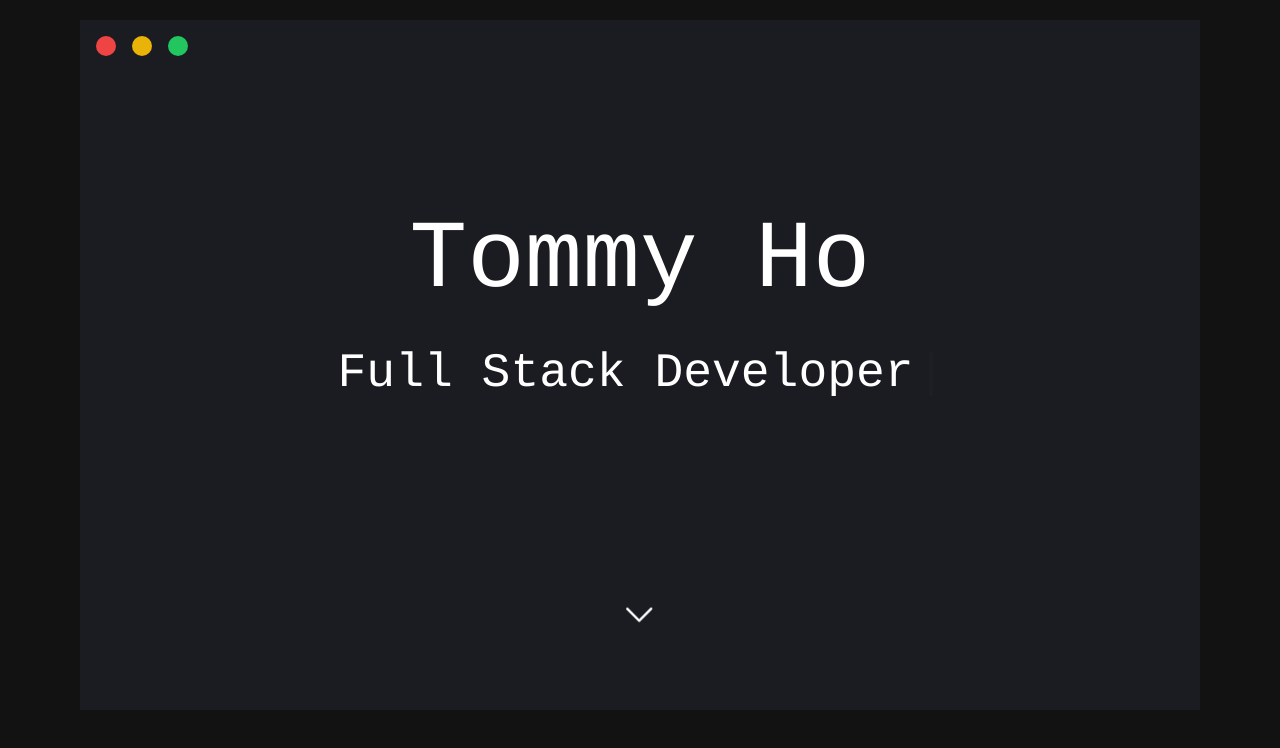
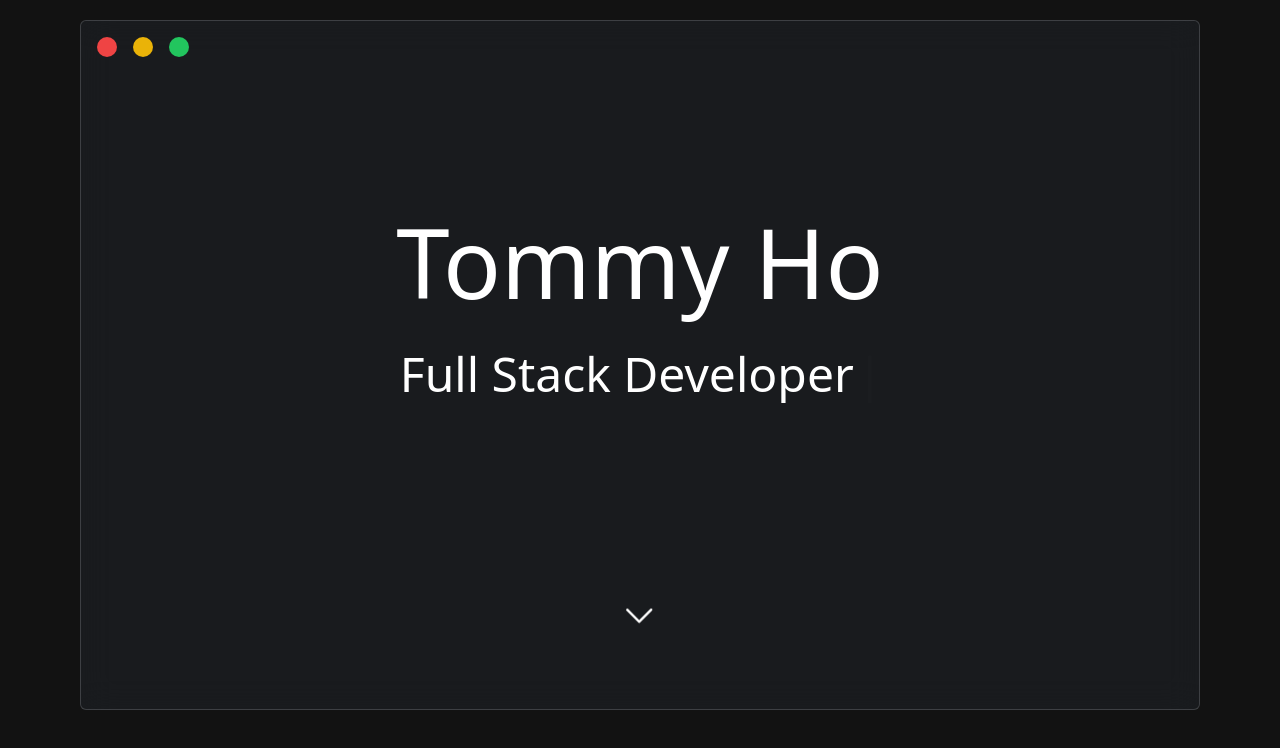
Before and after one commit to thotommy/thotommy.github.io, an Astro site: page / in a window 1280 px wide. Built offline with nearby package versions, Linux system fonts and the light colour scheme; Astro itself is replaced by a stand-in of ours.

Commit message:
glassmorphism effect

```diff
--- a/src/layouts/layout.astro
+++ b/src/layouts/layout.astro
@@ -15,9 +15,12 @@ const { showNav } = Astro.props;
     <title>Tommy Ho | Software Engineer</title>
     <ViewTransitions></ViewTransitions>
   </head>
-  <body class="bg-[#121212] text-white font-courier">
+  <!--bg-[url('public/images/')] -->
+  <!-- text-white font-courier -->
+  <body class="bg-[#121212] text-white font-courie">
     <!--md:border md:border-white md:p-4 -->
-    <div class=" m-0 md:mx-20 md:mt-5 md:h-[calc(100vh-110px)] md:bg-[#1A1C22]">
+    <!--m-0 md:mx-20 md:mt-5 md:h-[calc(100vh-110px)] md:bg-[#1A1C22] -->
+    <div class="m-0 md:mx-20 md:mt-5 md:h-[calc(100vh-110px)] md:bg-opacity-20 md:bg-gray-700 md:backdrop-filter md:backdrop-blur-lg md:border md:border-opacity-20 md:border-gray-300 md:rounded-md">
       <div class="flex justify-between">
         <div class="flex space-x-4 p-4 pt-4 pl-4">
           <div class="bg-red-500 rounded-full w-5 h-5"></div>
```
